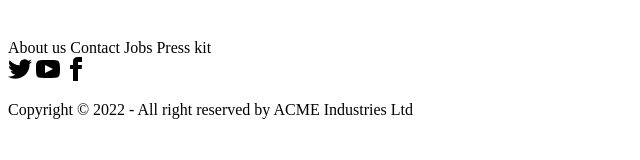
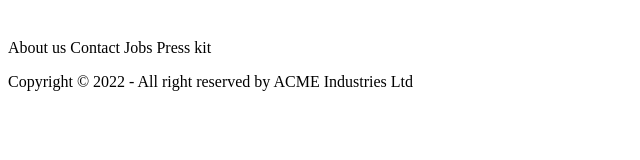
Before and after one commit to kagoshima-mk/kagoshima-mk, a plain HTML site: page tutorials/web-page-for-beginer/samples/1st/index.html in a window 1280 px wide. Shown: the whole page, without its empty margins (0-640 px from the left). Drawn offline with Linux system fonts and the light colour scheme.

Commit message:
Update index.html

```diff
--- a/tutorials/web-page-for-beginer/samples/1st/index.html
+++ b/tutorials/web-page-for-beginer/samples/1st/index.html
@@ -33,19 +33,6 @@
       <a class="link link-hover">Press kit</a>
     </div>
     <div>
-      <div class="grid grid-flow-col gap-4">
-        <a><svg xmlns="http://www.w3.org/2000/svg" width="24" height="24" viewBox="0 0 24 24" class="fill-current">
-            <path
-              d="M24 4.557c-.883.392-1.832.656-2.828.775 1.017-.609 1.798-1.574 2.165-2.724-.951.564-2.005.974-3.127 1.195-.897-.957-2.178-1.555-3.594-1.555-3.179 0-5.515 2.966-4.797 6.045-4.091-.205-7.719-2.165-10.148-5.144-1.29 2.213-.669 5.108 1.523 6.574-.806-.026-1.566-.247-2.229-.616-.054 2.281 1.581 4.415 3.949 4.89-.693.188-1.452.232-2.224.084.626 1.956 2.444 3.379 4.6 3.419-2.07 1.623-4.678 2.348-7.29 2.04 2.179 1.397 4.768 2.212 7.548 2.212 9.142 0 14.307-7.721 13.995-14.646.962-.695 1.797-1.562 2.457-2.549z">
-            </path>
-          </svg></a>
-        <a><svg xmlns="http://www.w3.org/2000/svg" width="24" height="24" viewBox="0 0 24 24" class="fill-current">
-            <path d="M19.615 3.184c-3.604-.246-11.631-.245-15.23 0-3.897.266-4.356 2.62-4.385 8.816.029 6.185.484 8.549 4.385 8.816 3.6.245 11.626.246 15.23 0 3.897-.266 4.356-2.62 4.385-8.816-.029-6.185-.484-8.549-4.385-8.816zm-10.615 12.816v-8l8 3.993-8 4.007z"></path>
-          </svg></a>
-        <a><svg xmlns="http://www.w3.org/2000/svg" width="24" height="24" viewBox="0 0 24 24" class="fill-current">
-            <path d="M9 8h-3v4h3v12h5v-12h3.642l.358-4h-4v-1.667c0-.955.192-1.333 1.115-1.333h2.885v-5h-3.808c-3.596 0-5.192 1.583-5.192 4.615v3.385z"></path>
-          </svg></a>
-      </div>
     </div>
     <div>
       <p>Copyright © 2022 - All right reserved by ACME Industries Ltd</p>
```
